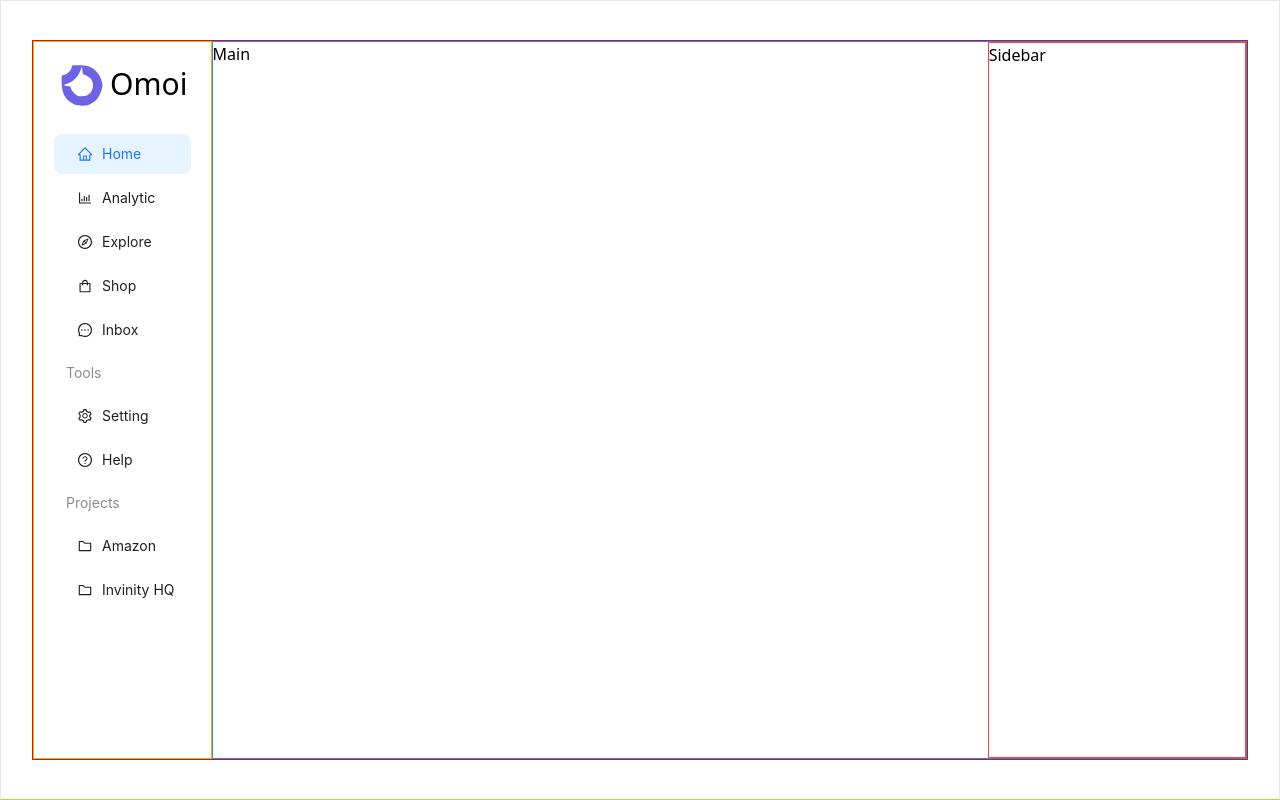
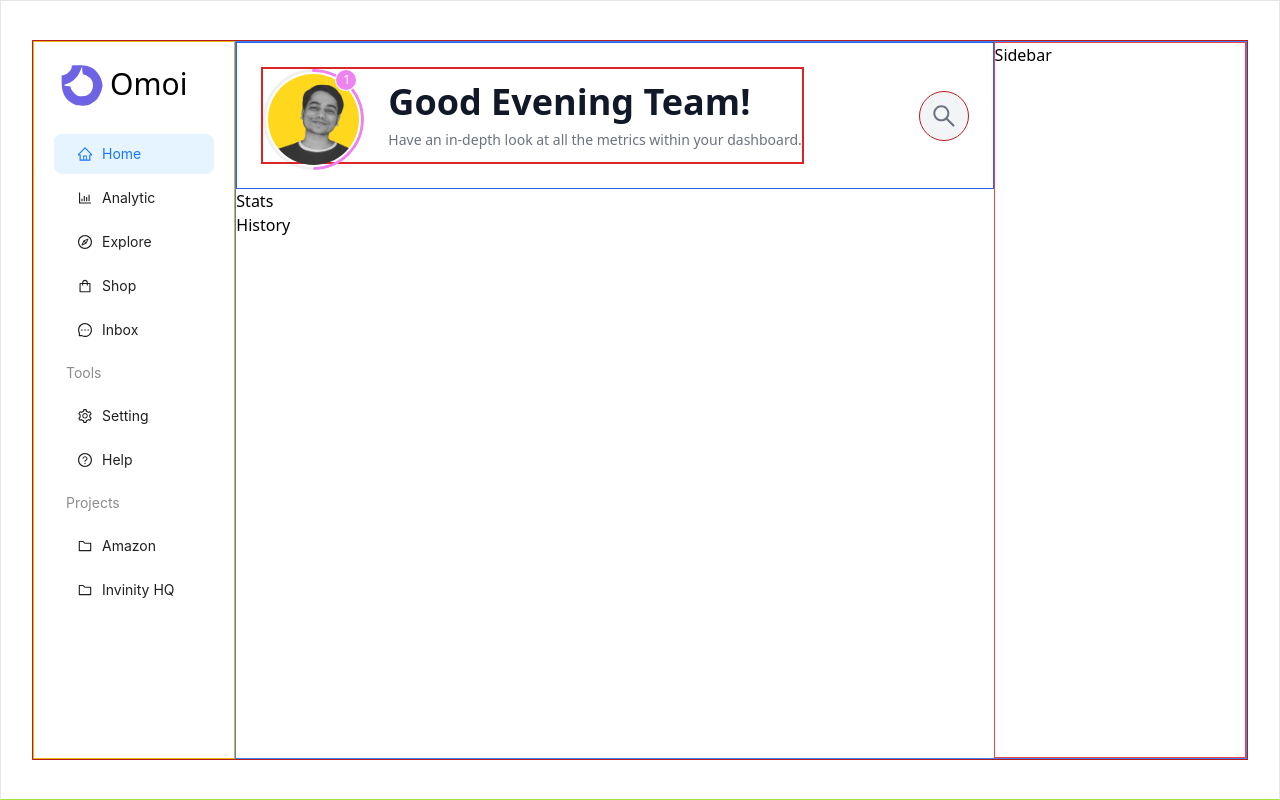
Before and after one commit to abhi-j0407/raftlabs-dashboard, a React (Vite) app: page / in a window 1280 px wide. Built offline with nearby package versions, Linux system fonts and the light colour scheme.

Commit message:
Hero added

```diff
--- /dev/null
+++ b/src/components/Main/Hero.jsx
@@ -0,0 +1,65 @@
+import { SearchOutlined, UserOutlined } from "@ant-design/icons";
+import { Avatar, Badge, Progress } from "antd";
+import { useState } from "react";
+
+const Hero = () => {
+  const [showSearch, setShowSearch] = useState(false);
+
+  return (
+    <section className=" p-6 border border-blue-600">
+      <div className=" flex items-center justify-between">
+        {/* Avatar & Greeting */}
+        <div className=" flex gap-8 border-2 border-red-600">
+          {/* Avatar with Progress */}
+          <div className=" relative">
+            <Badge
+              count={1}
+              offset={[-10, 11]}
+              className=" relative z-10"
+              color="violet"
+            >
+              <Avatar
+                src="/src/assets/photo_crop.png"
+                icon={<UserOutlined />}
+                className=" left-1 top-1 w-full"
+                size={93}
+              />
+            </Badge>
+            <Progress
+              type="circle"
+              percent={50}
+              className=" absolute left-0 top-0"
+              strokeWidth={3}
+              size={101}
+              strokeColor="violet"
+            />
+          </div>
+          <div className="flex flex-col justify-center gap-2">
+            <h4 className=" text-4xl font-semibold text-gray-900">
+              Good Evening Team!
+            </h4>
+            <p className=" text-sm text-gray-500">
+              Have an in-depth look at all the metrics within your dashboard.
+            </p>
+          </div>
+        </div>
+        {/* Search */}
+        <div className="flex h-fit gap-3 rounded-full border border-red-700 bg-gray-100 px-3 py-1">
+          <SearchOutlined
+            className=" py-2 text-2xl text-gray-500"
+            onClick={() => setShowSearch(!showSearch)}
+          />
+          {showSearch && (
+            <input
+              type="text"
+              className=" bg-transparent text-gray-600 outline-none"
+            />
+          )}
+        </div>
+      </div>
+      <div></div>
+    </section>
+  );
+};
+
+export default Hero;
--- /dev/null
+++ b/src/components/Main/History.jsx
@@ -0,0 +1,7 @@
+const History = () => {
+  return (
+    <div>History</div>
+  )
+}
+
+export default History
--- a/src/components/Main/Main.jsx
+++ b/src/components/Main/Main.jsx
@@ -1,6 +1,14 @@
+import Hero from "./Hero"
+import History from "./History"
+import Stats from "./Stats"
+
 const Main = () => {
   return (
-    <div className=" flex-grow">Main</div>
+    <div className=" flex-grow">
+      <Hero />
+      <Stats />
+      <History />
+    </div>
   )
 }
 
--- /dev/null
+++ b/src/components/Main/Stats.jsx
@@ -0,0 +1,7 @@
+const Stats = () => {
+  return (
+    <div>Stats</div>
+  )
+}
+
+export default Stats
--- a/src/components/Menu/SideMenu.jsx
+++ b/src/components/Menu/SideMenu.jsx
@@ -14,8 +14,7 @@ function getItem(label, key, icon, children, type) {
 }
 
 const SideMenu = () => {
-
-  const [collapse, setCollapse] = useState(false)
+  const [collapse, setCollapse] = useState(false);
 
   const items = menuItems.map((menuItem) =>
     getItem(
@@ -31,31 +30,9 @@ const SideMenu = () => {
 
   return (
     <>
-    <div className=" flex flex-col gap-4  px-4 md:px-0 py-2 border border-yellow-500 md:hidden">
+      <div className=" flex w-1/6 flex-col gap-4  border border-yellow-500 px-4 py-2 md:hidden md:px-0">
         <div className=" flex min-h-[4rem] items-center justify-start text-center">
-        <svg
-          version="1.0"
-          xmlns="http://www.w3.org/2000/svg"
-          width="45.000000pt"
-          height="45.000000pt"
-          viewBox="0 0 70.000000 72.000000"
-          preserveAspectRatio="xMidYMid meet"
-        >
-          <g
-            transform="translate(0.000000,72.000000) scale(0.100000,-0.100000)"
-            fill="#6E62E5"
-            stroke="none"
-          >
-            <path
-              d="M250 537 c0 -31 -53 -86 -90 -93 l-30 -6 0 -78 c0 -127 38 -204 127
--256 40 -23 60 -28 118 -28 61 -1 76 3 115 28 25 16 53 39 64 50 30 34 66 123
-66 166 0 58 -40 140 -89 182 -50 43 -104 58 -205 58 -72 0 -76 -1 -76 -23z
-m145 -87 c20 0 74 -34 89 -56 38 -54 26 -135 -25 -179 -25 -20 -41 -25 -86
--25 -51 0 -58 3 -94 39 -22 21 -39 48 -39 60 0 17 -6 21 -32 21 -56 0 -62 15
--13 28 63 17 127 78 156 150 l24 57 3 -47 c2 -33 7 -48 17 -48z"
-            />
-          </g>
-        </svg>
+          <img src="/src/assets/logo.svg" alt="logo" />
           <a href="#" className="pt-1 text-3xl md:hidden">
             Omoi
           </a>
@@ -65,35 +42,13 @@ m145 -87 c20 0 74 -34 89 -56 38 -54 26 -135 -25 -179 -25 -20 -41 -25 -86
           className=""
           mode="inline"
           defaultSelectedKeys="Home"
-        style={{ border: 'none' }}
+          style={{ border: "none" }}
           inlineCollapsed={collapse}
         />
       </div>
       {/* <Drawer className=" hidden md:inline-block" placement="left" closable >
       <div className=" flex min-h-[4rem] items-center justify-start text-center">
-        <svg
-          version="1.0"
-          xmlns="http://www.w3.org/2000/svg"
-          width="45.000000pt"
-          height="45.000000pt"
-          viewBox="0 0 70.000000 72.000000"
-          preserveAspectRatio="xMidYMid meet"
-        >
-          <g
-            transform="translate(0.000000,72.000000) scale(0.100000,-0.100000)"
-            fill="#6E62E5"
-            stroke="none"
-          >
-            <path
-              d="M250 537 c0 -31 -53 -86 -90 -93 l-30 -6 0 -78 c0 -127 38 -204 127
--256 40 -23 60 -28 118 -28 61 -1 76 3 115 28 25 16 53 39 64 50 30 34 66 123
-66 166 0 58 -40 140 -89 182 -50 43 -104 58 -205 58 -72 0 -76 -1 -76 -23z
-m145 -87 c20 0 74 -34 89 -56 38 -54 26 -135 -25 -179 -25 -20 -41 -25 -86
--25 -51 0 -58 3 -94 39 -22 21 -39 48 -39 60 0 17 -6 21 -32 21 -56 0 -62 15
--13 28 63 17 127 78 156 150 l24 57 3 -47 c2 -33 7 -48 17 -48z"
-            />
-          </g>
-        </svg>
+        <img src="/src/assets/logo.svg" alt="logo" />
         <a href="#" className="pt-1 text-3xl md:hidden">
           Omoi
         </a>
--- a/src/components/index.js
+++ b/src/components/index.js
@@ -1,3 +1,6 @@
 export { default as SideMenu } from "./Menu/SideMenu";
 export { default as Main } from "./Main/Main";
+export { default as Hero } from "./Main/Hero";
+export { default as History } from "./Main/History";
+export { default as Stats } from "./Main/Stats";
 export { default as Sidebar } from "./Sidebar/Sidebar";
```
Also changed, not shown: src/assets/logo.svg, src/assets/photo_crop.png (added). Lines whose indentation alone changed are shown as unchanged.
